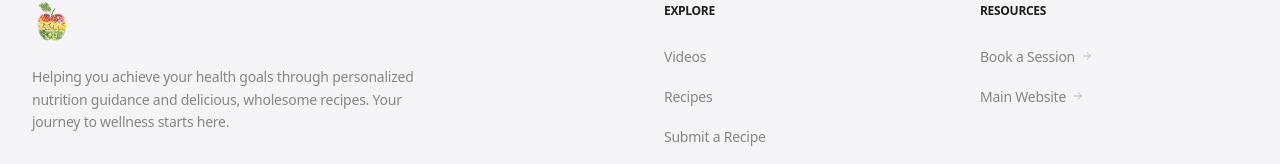
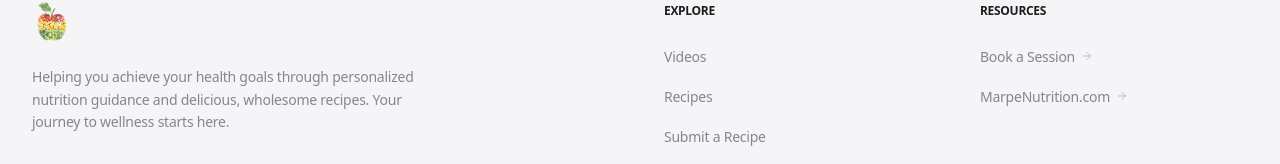
Before and after one commit to tszaks/marpe-detox-guide, a Next.js app: page / in a window 1280 px wide. Shown: the part 5380-5544 px from the top of the page. Built offline with nearby package versions, Linux system fonts and the light colour scheme.

Commit message:
Change 'Main Website' to 'MarpeNutrition.com' in footer

```diff
--- a/src/components/layout/Footer.tsx
+++ b/src/components/layout/Footer.tsx
@@ -13,7 +13,7 @@ const quickLinks = [
 
 const externalLinks = [
   { name: 'Book a Session', href: 'https://square.site/book/4ZA2H8192GMMS/marpe-nutrition-phoenixville-pa' },
-  { name: 'Main Website', href: 'https://marpenutrition.com' },
+  { name: 'MarpeNutrition.com', href: 'https://marpenutrition.com' },
 ];
 
 const socialLinks = [
```
